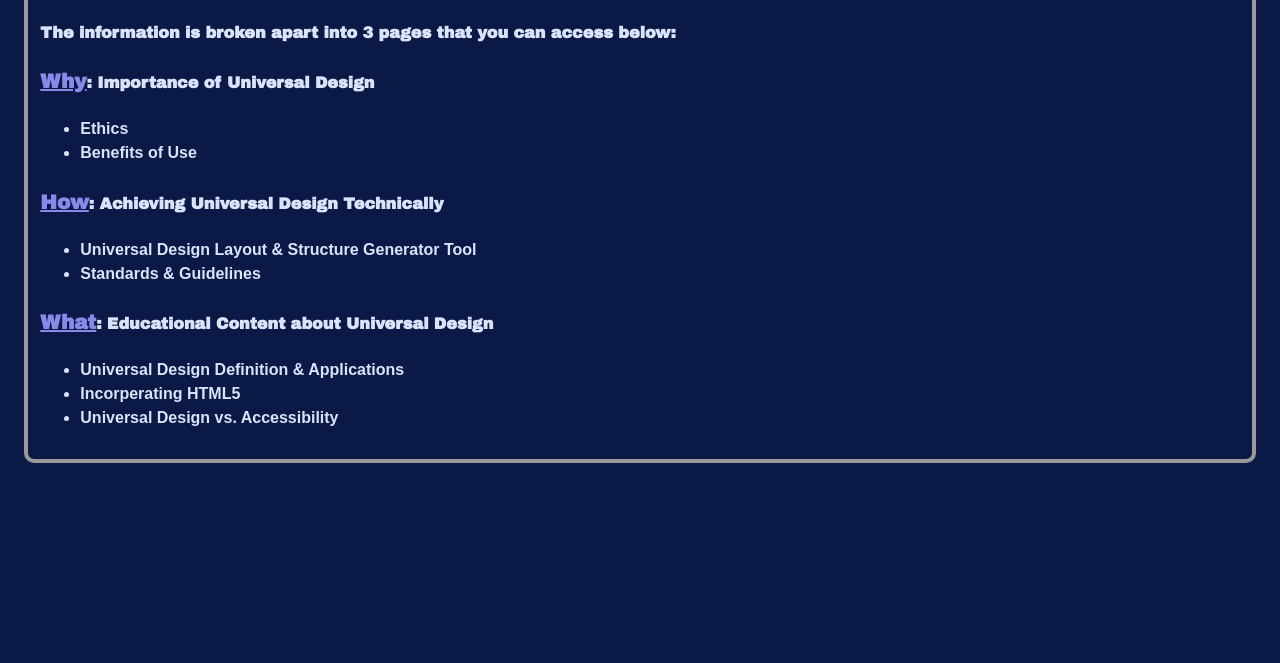
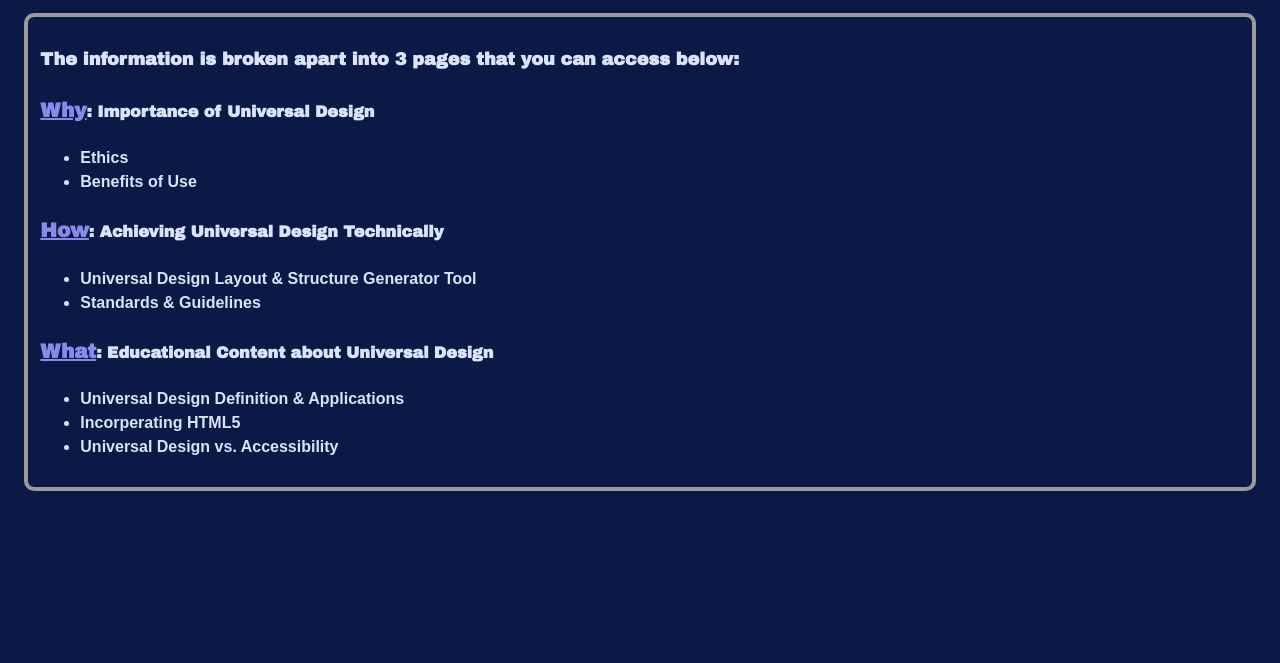
Before and after one commit to christoj31/universal_design_final_project, a plain HTML site: page Final_Project/home.html in a window 1280 px wide. Shown: the part 437-1100 px from the top of the page. Drawn offline with Linux system fonts and the light colour scheme; a web font is replaced by a local one.

Commit message:
final fix

```diff
--- a/Final_Project/css/styles.css
+++ b/Final_Project/css/styles.css
@@ -24,9 +24,17 @@ h2 {
   margin: 0;
 }
 
+h3 {
+  font-family: "Archivo Black", sans-serif;
+  font-weight: 100;
+  font-weight: bold;
+  font-style: normal;
+  font-size: 1.1rem;
+}
+
 h4 {
   font-family: "Archivo Black", sans-serif;
-  font-weight: 400;
+  font-weight: 300;
   font-weight: bold;
   font-style: normal;
 }
--- a/Final_Project/home.html
+++ b/Final_Project/home.html
@@ -19,6 +19,7 @@
           <h1>Universal Design - Final Project</h1>
 
             <nav class="sr-only">
+              <h2>Page Contents</h2>
               <div class="dropdown">
                 <button class="drop">Page Contents
                   <svg xmlns="http://www.w3.org/2000/svg" height="20" viewBox="0 -960 960 960" width="20" style="fill: #FFFFFF"><path d="M144-264v-72h672v72H144Zm0-180v-72h672v72H144Zm0-180v-72h672v72H144Z"/></svg>
@@ -37,7 +38,7 @@
             <h2 style="margin-top: 10%;">Universal Design</h2>
             <p>This website provides a guide for understanding universal design. It covers a variety of topics that contribute towards not only Universal Design, but understanding accessibility. </p>
             <div style="border: 4px solid rgb(154, 154, 154); border-radius: 10px; padding: 1%;">
-                <h4>The information is broken apart into 3 pages that you can access below: </h3>
+                <h3>The information is broken apart into 3 pages that you can access below: </h3>
                 <h4><a href="why.html" style="color: rgb(137, 137, 234); font-size: 20px;">Why</a>: Importance of Universal Design</h4>
                     <ul>
                         <li>Ethics</li>
```
Also changed, not shown: Lab_1/index.html (+2 -3 lines).
